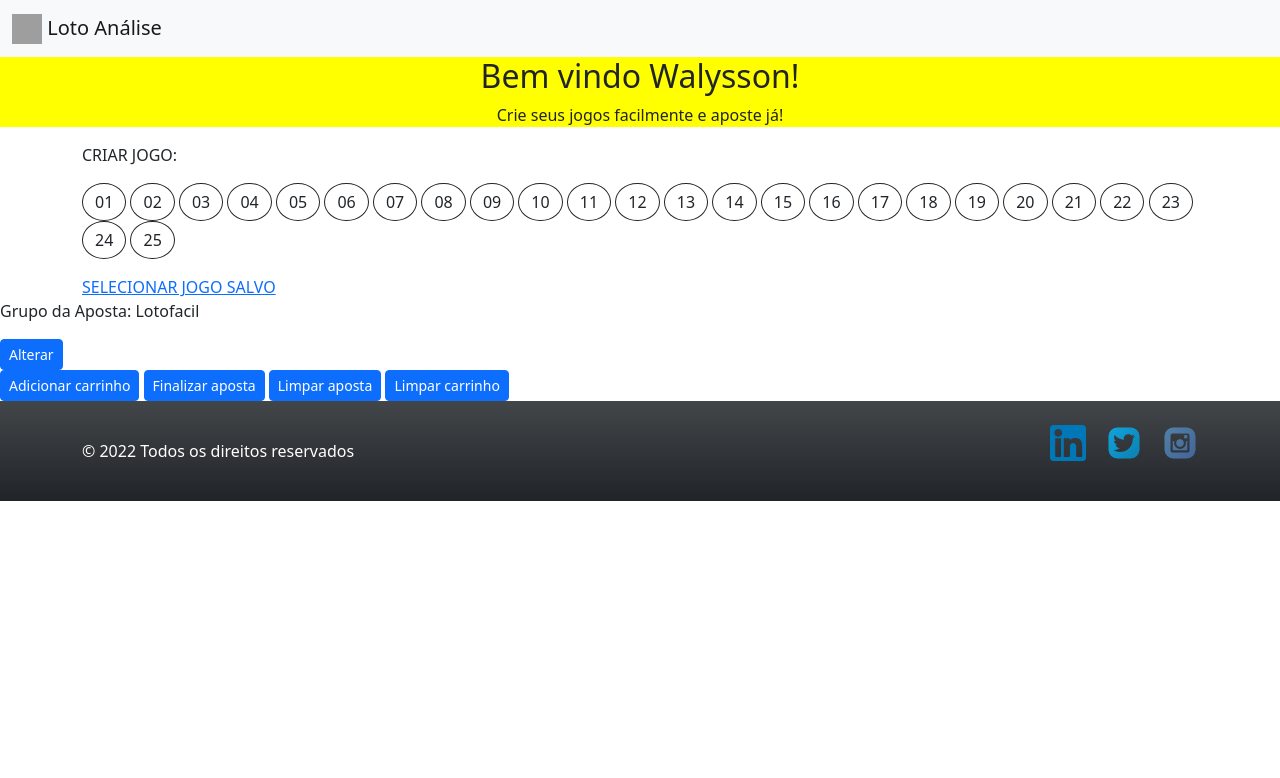
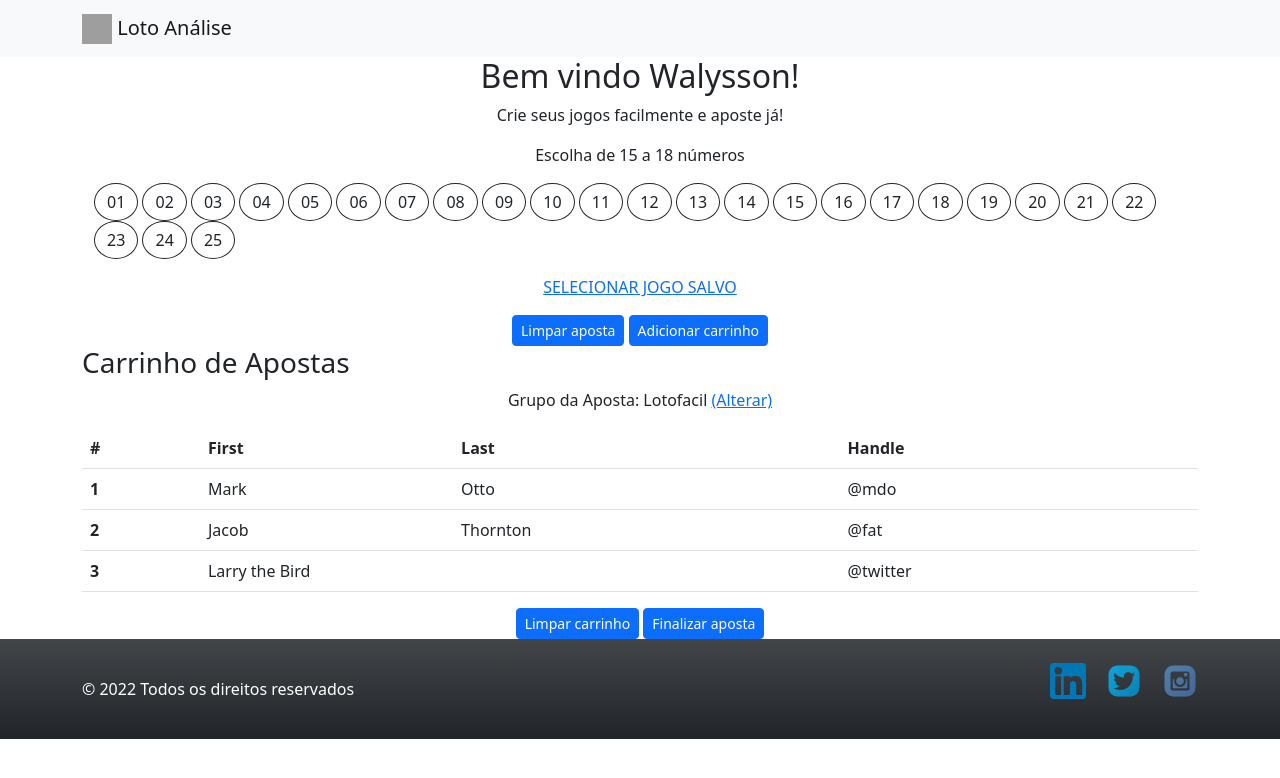
Before and after one commit to walyssondosreis/loto5, a PHP site: page / in a window 1280 px wide. Shown: the top 778 px of the page. Run offline with PHP 8.4, Linux system fonts and the light colour scheme; grey boxes are pictures that could not be loaded.

Commit message:
andamento form

```diff
--- a/src/visao/cadastroAposta.php
+++ b/src/visao/cadastroAposta.php
@@ -10,16 +10,19 @@ require_once "header.php";
     <main>
         <form action="" method="post">
 
-            <!-- Primeira sessão do formulário: Apresentação -->
-            <section class="container-fluid" style="background-color: yellow;">
-                <h2 class="text-center"> Bem vindo Walysson!</h2>
-                <p class="text-center"> Crie seus jogos facilmente e aposte já!</p>
-            </section>
+            <div class="container">
+                <!-- Apresentação -->
 
-            <!-- Segunda sessão do formulário: Botôes de preenchimento jogo -->
-            <section class="container-fluid">
-                <div class="container mb-3">
-                    CRIAR JOGO:
+                <div class="text-center">
+                    <h2> Bem vindo Walysson!</h2>
+                    <p> Crie seus jogos facilmente e aposte já!</p>
+                </div>
+
+
+                <!-- Botôes de preenchimento jogo -->
+                <div>
+                    <div class="container mb-3 text-center">
+                        Escolha de 15 a 18 números
                     </div>
                     <div class="container mb-3">
                         <!-- Grupo de botões -->
@@ -33,32 +36,69 @@ require_once "header.php";
                             </div> <!-- Fim grupo de botões -->
                         <?php endfor ?>
                     </div> <!-- Fim row -->
+                    <div class="container mb-3 text-center">
+                        <a href="">SELECIONAR JOGO SALVO</a>
+                    </div>
+                </div>
 
-                <div class="container"><a href="">SELECIONAR JOGO SALVO</a></div>
-            </section>
+                <!-- Botões de finalização/submissão -->
 
-            <!-- Terceira sessão do formulário: Grupo de aposta -->
-            <section>
-                <div>
-                    <!-- Grupo de aposta irá informar o grupo e um botão para alterar -->
-                    <p>Grupo da Aposta: Lotofacil </p>
-                    <button type="button" class="btn btn-primary btn-sm">Alterar</button>
+                <div class="container text-center">
+                    <button type="button" class="btn btn-primary btn-sm col">Limpar aposta</button>
+                    <button type="button" class="btn btn-primary btn-sm col">Adicionar carrinho</button>
                 </div>
-            </section>
-
-            <!-- Quarta sessão do formulário: Botões de finalização/submissão -->
-            <section>
-                <div>
-                    <button type="button" class="btn btn-primary btn-sm">Adicionar carrinho</button>
-                    <button type="button" class="btn btn-primary btn-sm">Finalizar aposta</button>
-                    <button type="button" class="btn btn-primary btn-sm">Limpar aposta</button>
-                    <button type="button" class="btn btn-primary btn-sm">Limpar carrinho</button>
-                </div>
-            </section>
 
 
+            </div>
+            <!-- Tabela carrinho de compras -->
+            <div class="container">
+                <h3>Carrinho de Apostas</h3>
+                <!--Grupo de aposta -->
+                <div class="container text-center mb-3">
+                    <!-- Grupo de aposta irá informar o grupo e um botão para alterar -->
+                    Grupo da Aposta: Lotofacil
+                    <a href="">(Alterar)</a>
+                </div>
+                <table class="table">
+                    <thead>
+                        <tr>
+                            <th scope="col">#</th>
+                            <th scope="col">First</th>
+                            <th scope="col">Last</th>
+                            <th scope="col">Handle</th>
+                        </tr>
+                    </thead>
+                    <tbody>
+                        <tr>
+                            <th scope="row">1</th>
+                            <td>Mark</td>
+                            <td>Otto</td>
+                            <td>@mdo</td>
+                        </tr>
+                        <tr>
+                            <th scope="row">2</th>
+                            <td>Jacob</td>
+                            <td>Thornton</td>
+                            <td>@fat</td>
+                        </tr>
+                        <tr>
+                            <th scope="row">3</th>
+                            <td colspan="2">Larry the Bird</td>
+                            <td>@twitter</td>
+                        </tr>
+                    </tbody>
+                </table>
+                <!-- Botões de finalização/submissão -->
+
+                <div class="container text-center">
+                    <button type="button" class="btn btn-primary btn-sm col">Limpar carrinho</button>
+                    <button type="button" class="btn btn-primary btn-sm col ">Finalizar aposta</button>
+                </div>
+            </div>
         </form> <!-- Fecha formulário-->
+
     </main>
+
     <?php
     require_once "footer.php";
     ?>
--- a/src/visao/navbar.php
+++ b/src/visao/navbar.php
@@ -1,6 +1,6 @@
 
-<nav class="navbar bg-light">
-  <div class="container-fluid">
+<nav class="navbar bg-light" >
+  <div class="container">
     <a class="navbar-brand" href="#">
       <!-- <img src="https://upload.wikimedia.org/wikipedia/commons/thumb/4/43/MetroDF_L%C3%ADnea_5.svg/480px-MetroDF_L%C3%ADnea_5.svg.png" alt="" width="30" height="30" class="d-inline-block align-text-top"> -->
       <img src="https://images.squarespace-cdn.com/content/v1/5e880238c85a337142d4224b/1585971803315-8RYACQ7Q34DK1L0W7AMC/5.png" alt="" width="30" height="30" class="d-inline-block align-text-top">
```
Lines whose indentation alone changed are shown as unchanged.
